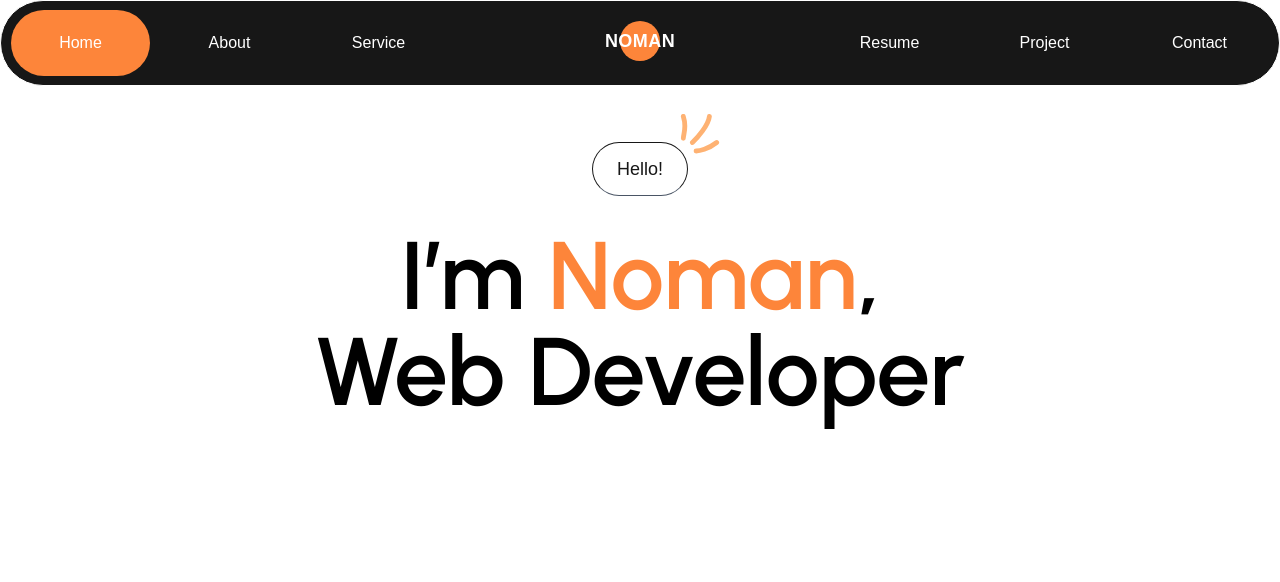
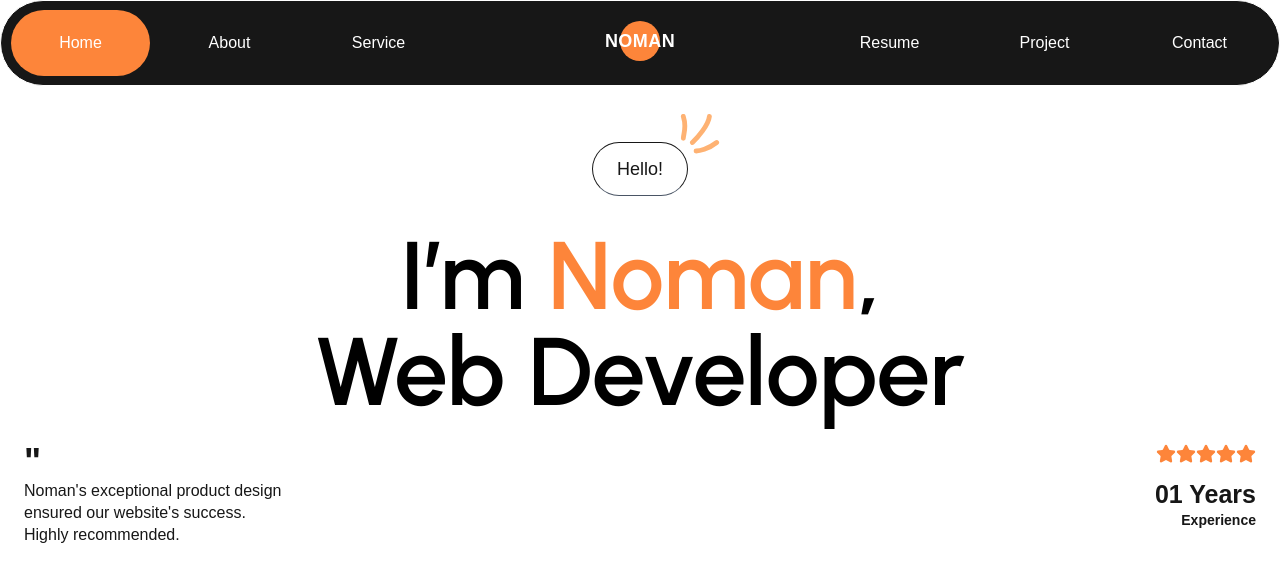
Before and after one commit to alnoman30/ReactJS-Final-Portfolio, a React (Vite) app: page / in a window 1280 px wide. Shown: the top 582 px of the page. Built offline with nearby package versions, Linux system fonts and the light colour scheme; a web font is replaced by a local one.

Commit message:
hero sectio

```diff
--- a/src/pages/home/Hero.jsx
+++ b/src/pages/home/Hero.jsx
@@ -1,24 +1,62 @@
-import React from 'react'
+import React from "react";
 import vector1 from "../../assets/vector1.svg";
+import { Star } from "lucide-react";
 
 const Hero = () => {
+  const personName = "Noman";
+  const proffesion = "Web Developer";
+  const experience = "01 Years";
+
   return (
     <section>
-      <div className='section-container min-h-screen'>
-        <div className='text-center relative'>
-          <div className='relative inline-block mt-8'>
-            <p className='border border-b-gray-600 inline-block px-6 py-3 rounded-[35px] text-secondary font-medium text-lg'>
+      <div className="section-container">
+        <div className="text-center relative">
+          <div className="relative inline-block mt-8">
+            <p className="border border-b-gray-600 inline-block px-6 py-3 rounded-[35px] text-secondary font-medium text-lg">
               Hello!
             </p>
-            <img src={vector1} alt="vector 1" className="absolute -top-7 -right-8 w-10" />
+            <img
+              src={vector1}
+              alt="vector 1"
+              className="absolute -top-7 -right-8 w-10"
+            />
           </div>
-          <h2 className='font-urban font-semibold text-[36px] sm:text-[56px] md:text-[72px] lg:text-[96px] leading-none mt-8'>
-            I’m <span className='text-primary'>Noman</span>, <br />Web Developer
+          <h2 className="font-urban font-semibold text-[36px] sm:text-[56px] md:text-[72px] lg:text-[96px] leading-none mt-8">
+            I’m <span className="text-primary">{personName}</span>, <br />
+            {proffesion}
           </h2>
         </div>
       </div>
+
+      <div className="hidden lg:flex justify-between transition-transform duration-300 ease-in-out group-hover:-translate-y-[250px]">
+        <div className="px-6">
+          <div className="text-secondary font-semibold text-[36px] leading-none ">
+            &quot;
+          </div>
+          <p className="text-secondary text-[16px] font-medium leading-snug">
+            {personName}&apos;s exceptional product design <br /> ensured our
+            website&apos;s success.
+            <br />
+            Highly recommended.
+          </p>
+        </div>
+        <div className="px-6">
+          <div className="flex flex-col items-end gap-1">
+            {/* Stars row */}
+            <div className="flex gap- pb-2">
+              {[...Array(5)].map((_, i) => (
+                <Star key={i} className="w-5 h-5 text-primary fill-primary" />
+              ))}
+            </div>
+
+            {/* Experience text below */}
+            <h3 className="text-secondary font-extrabold text-[25px] ">{experience}</h3>
+            <h3 className="text-secondary font-semibold text-[14px] leading-1">Experience</h3>
+          </div>
+        </div>
+      </div>
     </section>
-  )
-}
+  );
+};
 
-export default Hero
+export default Hero;
```
